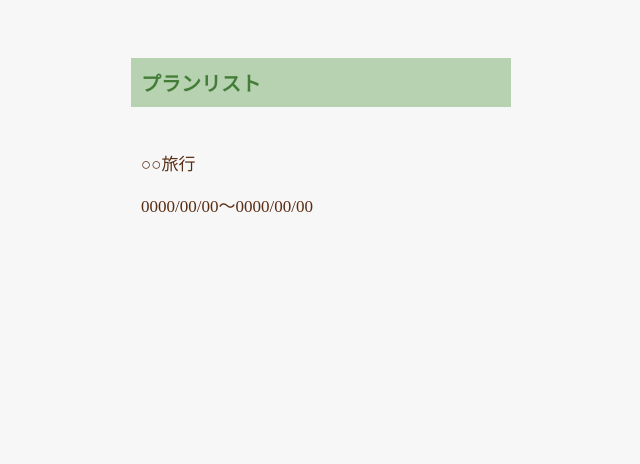
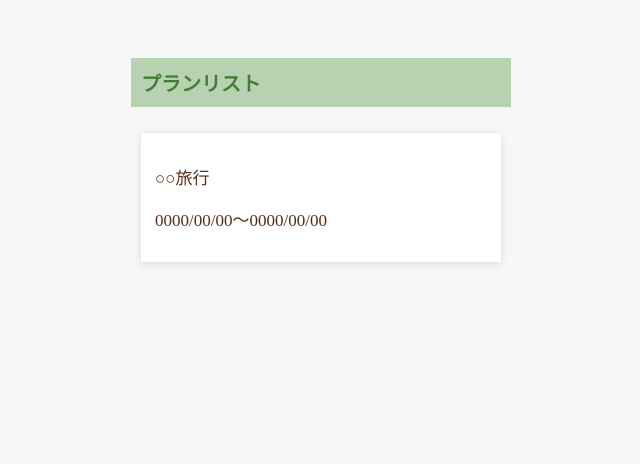
Before and after one commit to mako9606/travel-scheduler, a Django app: template travel-scheduler/plans/templates/plans/plan_list.html in a window 1280 px wide. Shown: the top 464 px of the page, without its empty margins (319-959 px from the left). Run offline with Django 3.2, Linux system fonts and the light colour scheme; the template is opened without the code that fills it, so the values that code supplies are empty.

Commit message:
plans/plan_list.css修正

```diff
--- a/travel-scheduler/plans/static/plans/plan_list.css
+++ b/travel-scheduler/plans/static/plans/plan_list.css
@@ -40,6 +40,15 @@ label{
     padding:  16px;
 }
 
+.plan-item{
+    display: block;
+    background: #fff;
+    padding: 14px;
+    margin-bottom: 12px;
+    text-decoration: none;
+    box-shadow: 0 2px 8px rgba(0,0,0,0.12);
+}
+
 .add-btn{
    padding: 10px 20px;
    text-decoration: none;
```
